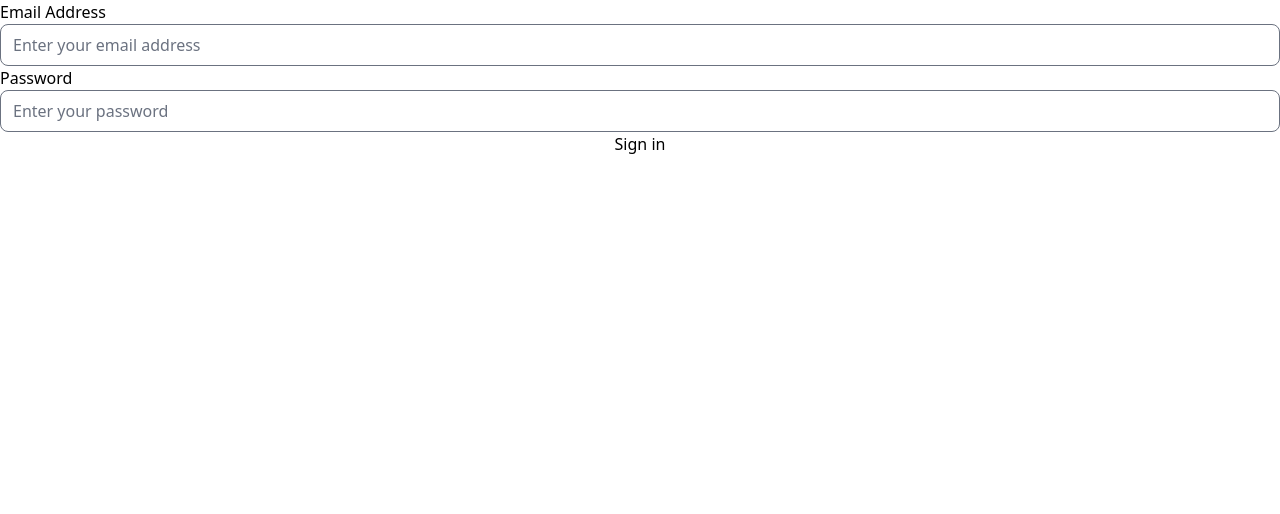
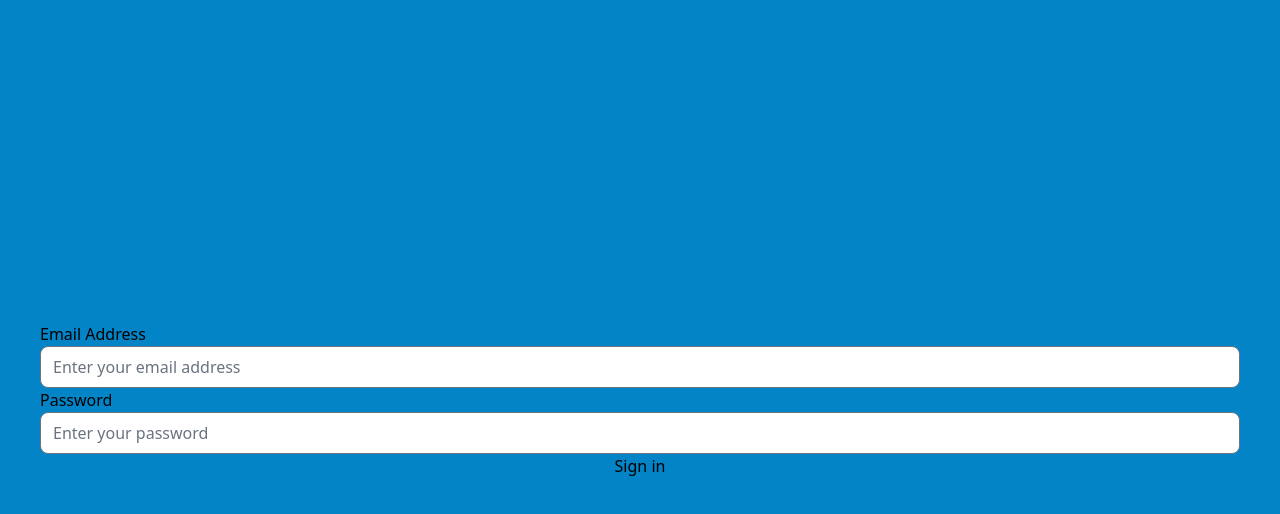
Before and after one commit to nsartechltd/flow-ui, a React (Vite) app: page /login in a window 1280 px wide. Shown: the top 514 px of the page. Built offline with nearby package versions, Linux system fonts and the light colour scheme.

Commit message:
feat(FLOW-3): style login page

```diff
--- a/src/index.css
+++ b/src/index.css
@@ -1,3 +1,7 @@
 @tailwind base;
 @tailwind components;
 @tailwind utilities;
+
+#root {
+  background-color: #0284c7;
+}
--- a/src/pages/LoginPage/LoginPage.tsx
+++ b/src/pages/LoginPage/LoginPage.tsx
@@ -23,8 +23,9 @@ export const LoginPage = () => {
   }, [isAuthenticated, newPasswordRequired, navigate])
 
   return (
-      <form onSubmit={handleSubmit(onSubmit)} noValidate>
-        <div className="flex flex-col grow h-14">
+    <div className="flex flex-col justify-center w-full h-screen">
+      <form className="flex flex-col justify-center w-full h-screen" onSubmit={handleSubmit(onSubmit)} noValidate>
+        <div className="bg-white flex flex-col justify-center p-10 rounded-lg">
           <Controller
             name="email"
             control={control}
@@ -63,5 +64,6 @@ export const LoginPage = () => {
           {authError && <div className="text-red">{authError}</div>}
         </div>
       </form>
+    </div>
   );
 };
--- a/tailwind.config.js
+++ b/tailwind.config.js
@@ -5,7 +5,8 @@ module.exports = {
   theme: {
     extend: {},
     colors: {
-      red: '#b91c1c'
+      red: '#b91c1c',
+      flowblue: '#0284c7'
     }
   },
   plugins: [
```
